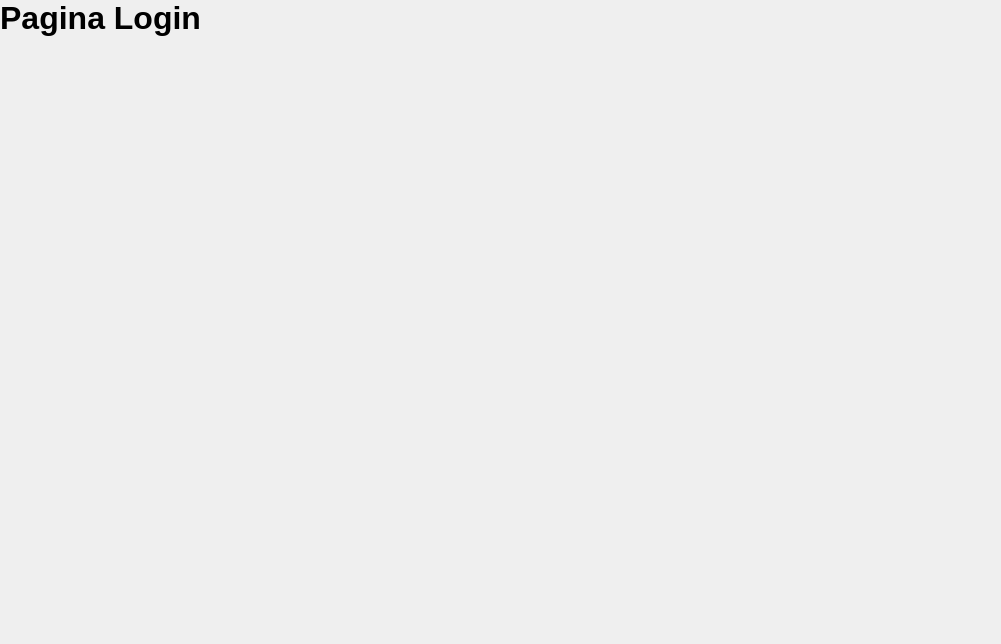
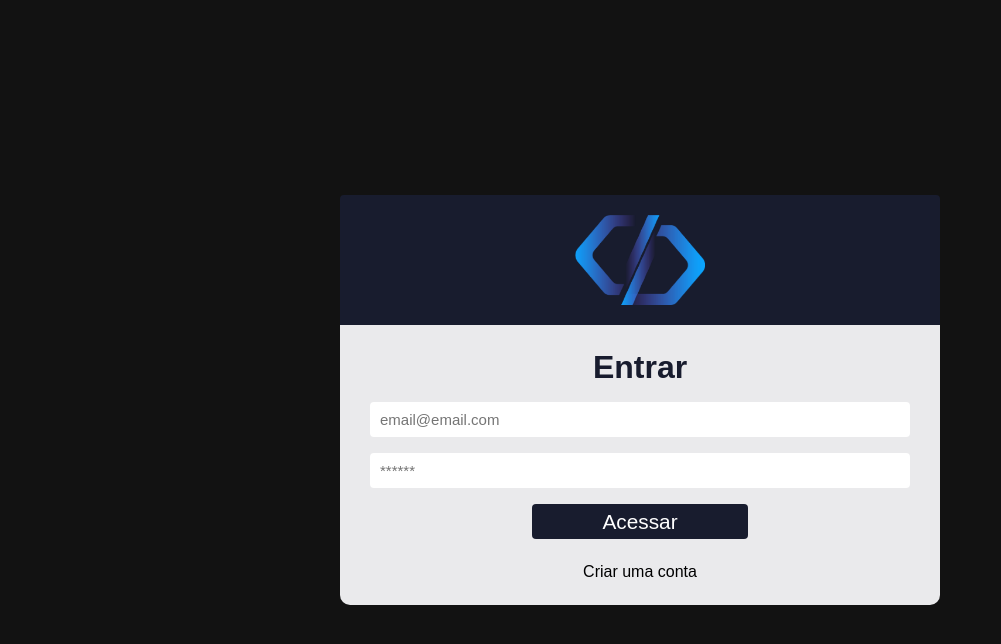
Before and after one commit to Dev-Messias/sistema-adm, a React (Vite) app: page / in a window 1280 px wide. Shown: the top 644 px of the page, without its empty margins (0-1001 px from the left). Built offline with nearby package versions, Linux system fonts and the light colour scheme.

Commit message:
Feat: Página de login

```diff
--- a/src/pages/Signin/index.jsx
+++ b/src/pages/Signin/index.jsx
@@ -1,9 +1,43 @@
+import { useState } from 'react';
+import './signin.css';
+
+import logo from '../../assets/logo.png';
+
+import { Link } from 'react-router-dom';
 
 function Signin(){
+    const [email, setEmail] = useState('')
+    const [password, setPassword] = useState('')
+
     return(
-        <>
-            <h1>Pagina Login</h1>
-        </>
+        <div className='container-center' >
+            <div className='login' >
+                <div className='login-area' >
+                    <img src={logo} alt="Logo do sistema" />
+                </div>
+                <form>
+
+                    <h1>Entrar</h1>
+                    <input
+                        type="text"
+                        placeholder='email@email.com'
+                        value={email}
+                        onChange={(e) => setEmail(e.target.value)}
+                    />
+
+                    <input
+                        type="text"
+                        placeholder='******'
+                        value={password}
+                        onChange={(e) => setPassword(e.target.value)}
+                    />
+
+                    <button>Acessar</button>
+                </form>
+
+                <Link to="/register" > Criar uma conta </Link>
+            </div>
+        </div>
     )
 }
 
--- /dev/null
+++ b/src/pages/Signin/signin.css
@@ -0,0 +1,72 @@
+.container-center{
+    height: 100%;
+    display: flex;
+    justify-content: center;
+    align-items: center;
+    background-color: #121212;
+    padding: 0 12px;
+}
+
+.login{
+    background-color: #EAEAEC;
+    width: 600px;
+    display: flex;
+    align-items: center;
+    justify-content: center;
+    flex-direction: column;
+    border-radius: 10px;
+}
+.login-area{
+    background-color: #181c2e;
+    width: 100%;
+    display: flex;
+    justify-content: center;
+    border-top-left-radius: 4px;
+    border-top-right-radius: 4px;
+}
+
+.login-area img{
+    width: 170px;
+    height: 130px;
+    padding: 20px;
+}
+
+form{
+    margin-top: 1.5rem;
+    width: 90%;
+    display: flex;
+    flex-direction: column;
+}
+
+form h1{
+    text-align: center;
+    margin-bottom: 1rem;
+    color: #181c2e;
+}
+
+.login input{
+    margin-bottom: 1rem;
+    height: 35px;
+    border-radius: 4px;
+    border: 0;
+    padding: 10px;
+    font-size: 15px;
+    background-color: #FFF;
+}
+
+form button{
+    height: 35px;
+    border: 0;
+    border-radius: 4px;
+    background-color: #181c2e;
+    color: #FFF;
+    font-size: 1.3rem;
+    width: 40%;
+    margin: auto;
+}
+
+.login a{
+    margin: 1.5rem 0;
+    color: #000;
+    cursor: pointer;
+}
```
